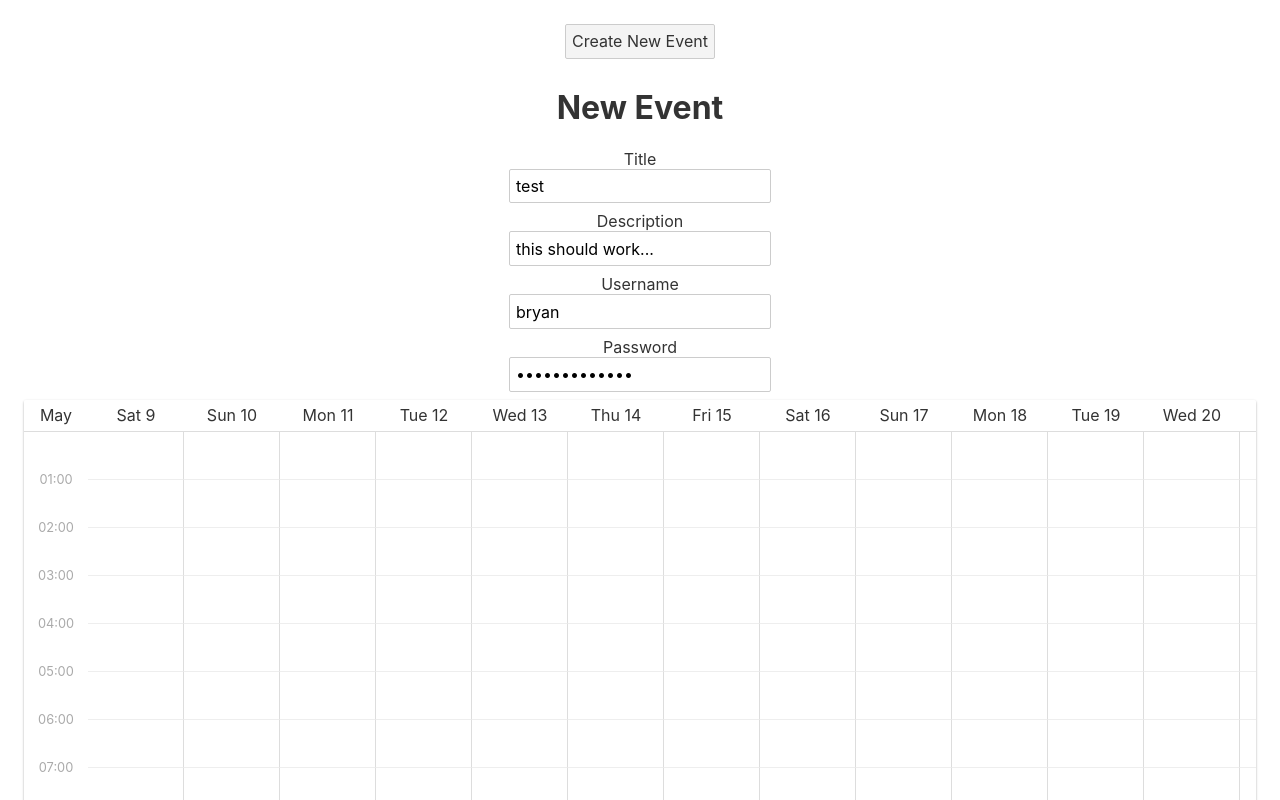
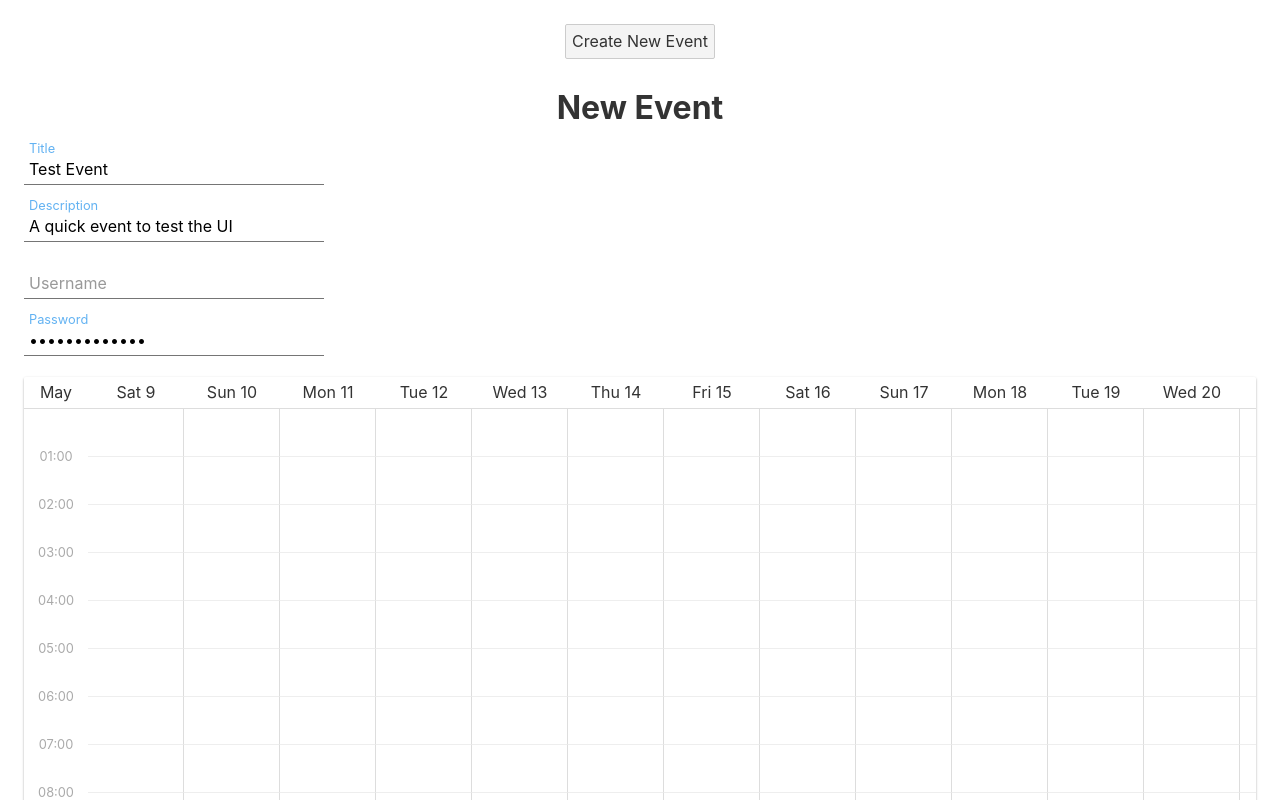
Before and after one commit to bryanmylee/meetwhen-ui, a Svelte app: page / in a window 1280 px wide. Shown: the top 800 px of the page. Built offline with nearby package versions, Linux system fonts and the light colour scheme.

Commit message:
Implement fancy text field

```diff
--- a/package.json
+++ b/package.json
@@ -18,7 +18,6 @@
   "dependencies": {
     "dayjs": "^1.8.26",
     "dayjs-plugin-utc": "^0.1.2",
-    "sirv-cli": "^0.4.4",
-    "svelte-infinite-scroll": "^1.4.0"
+    "sirv-cli": "^0.4.4"
   }
 }
--- /dev/null
+++ b/src/components/MaterialTextInput.svelte
@@ -0,0 +1,79 @@
+<script>
+  export let label = "Label";
+  export let isPassword = false;
+  export let value;
+</script>
+
+<div>
+  {#if isPassword}
+    <input type="password" bind:value={value} required/>
+  {:else}
+    <input type="text" bind:value={value} required/>
+  {/if}
+  <span class="bar"></span>
+  <label>{label}</label>
+</div>
+
+<style>
+  div {
+    position: relative;
+    width: 300px;
+    margin-bottom: 20px;
+  }
+
+  input {
+    font-size: 1em;
+    width: 100%;
+    border-radius: 0;
+    border: none;
+    border-bottom: 1px solid #757575;
+    padding: 10px 10px 5px 5px;
+    margin-bottom: 1px;
+  }
+
+  input:focus {
+    outline: none;
+  }
+
+  label {
+    font-size: 1em;
+    color: #999;
+    position: absolute;
+    left: 5px;
+    top: 10px;
+    transition: 0.2s ease all;
+    -moz-transition: 0.2s ease all;
+    -webkit-transition: 0.2s ease all;
+    pointer-events: none;
+  }
+
+  input:focus ~ label,
+  input:valid ~ label {
+    font-size: 0.8em;
+    top: -0.6em;
+    color: #62B2F2;
+  }
+
+  .bar {
+    position: absolute;
+    left: -50%;
+    display: block;
+    width: 100%;
+  }
+
+  .bar:before {
+    position: absolute;
+    content: '';
+    width: 0;
+    height: 2px;
+    bottom: 1px;
+    background-color: #62B2F2;
+    transition: 0.2s ease all;
+    -moz-transition: 0.2s ease all;
+    -webkit-transition: 0.2s ease all;
+  }
+
+  input:focus ~ .bar:before {
+    width: 100%;
+  }
+</style>
--- a/src/components/NewEvent.svelte
+++ b/src/components/NewEvent.svelte
@@ -5,10 +5,11 @@
   dayjs.extend(utc);
 
   import CalendarPicker from './CalendarPicker.svelte';
+  import MaterialTextInput from './MaterialTextInput.svelte';
 
-  let title = 'test';
-  let description = 'this should work...';
-  let username = 'bryan';
+  let title = 'Test Event';
+  let description = 'A quick event to test the UI';
+  let username = '';
   let password = 'bryanpassword';
   let selections = [];
 
@@ -38,14 +39,10 @@
 <div class="new-event-container" transition:fade>
   <h1>New Event</h1>
   <form>
-    <label>Title</label>
-    <input type="text" bind:value={title}>
-    <label>Description</label>
-    <input type="text" bind:value={description}>
-    <label>Username</label>
-    <input type="text" bind:value={username}>
-    <label>Password</label>
-    <input type="password" bind:value={password}>
+    <MaterialTextInput label="Title" bind:value={title}/>
+    <MaterialTextInput label="Description" bind:value={description}/>
+    <MaterialTextInput label="Username" bind:value={username}/>
+    <MaterialTextInput label="Password" isPassword bind:value={password}/>
   </form>
   <CalendarPicker bind:selections={selections}/>
   <button on:click={createNewEvent}>Create New Event</button>
```
